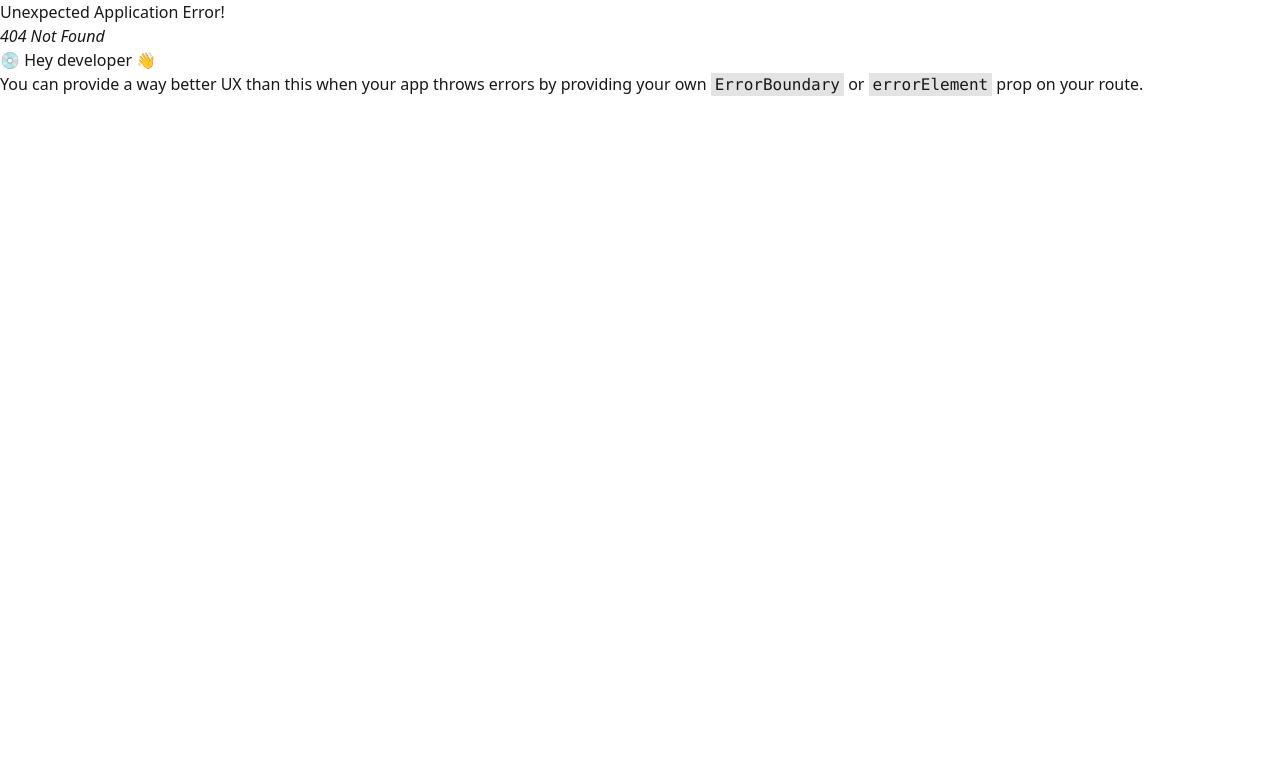
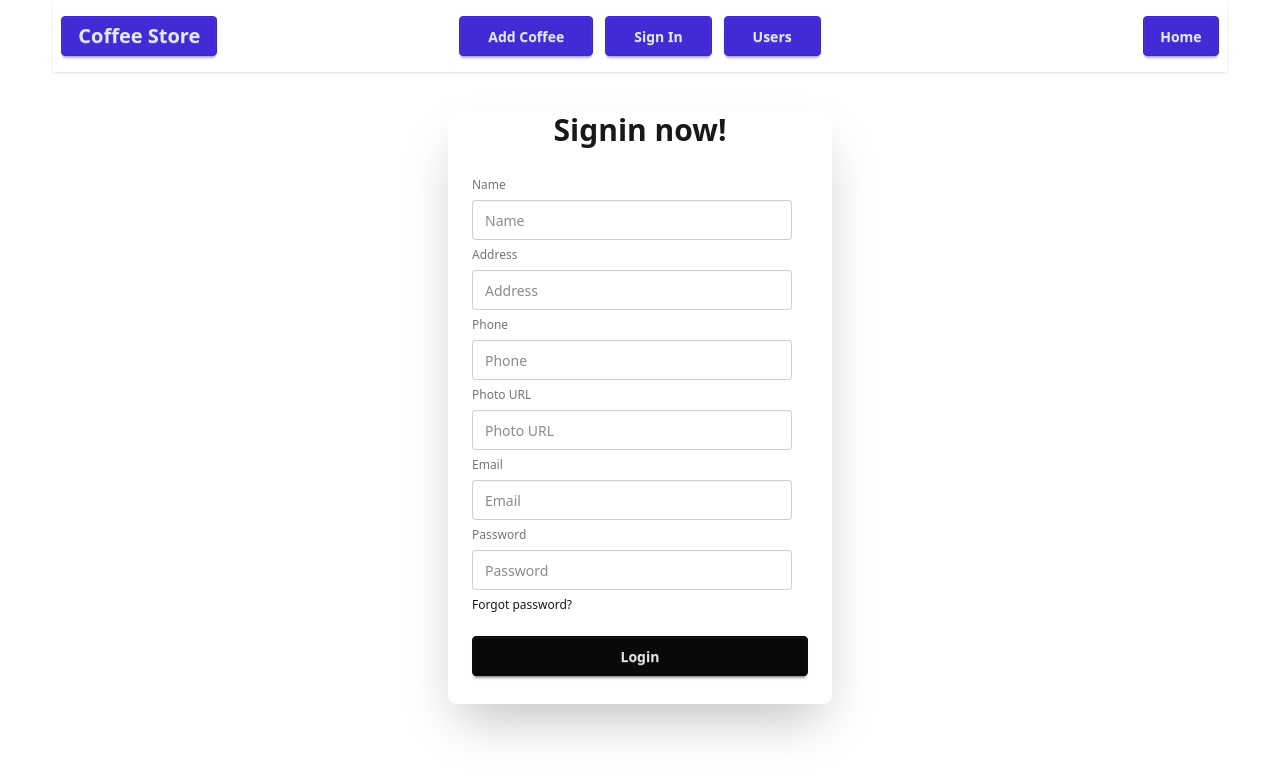
Before and after one commit to mufassir-mahmud/Coffee-Store, a React (Vite) app in the folder coffee-store-client/: page /signIn in a window 1280 px wide. Before the commit this address had no page. Shown: the top 778 px of the page. Built offline with nearby package versions, Linux system fonts and the light colour scheme.

Commit message:
added firebase authintication and users

```diff
--- a/coffee-store-client/package.json
+++ b/coffee-store-client/package.json
@@ -11,6 +11,7 @@
   },
   "dependencies": {
     "@tailwindcss/vite": "^4.1.16",
+    "firebase": "^12.5.0",
     "react": "^19.1.1",
     "react-dom": "^19.1.1",
     "react-icons": "^5.5.0",
--- /dev/null
+++ b/coffee-store-client/src/Context/AuthContext.jsx
@@ -0,0 +1,3 @@
+import { createContext } from "react";
+
+export const AuthContext = createContext()
--- /dev/null
+++ b/coffee-store-client/src/Context/AuthProvider.jsx
@@ -0,0 +1,22 @@
+import React from 'react';
+import { AuthContext } from './AuthContext';
+import { createUserWithEmailAndPassword } from 'firebase/auth';
+import { auth } from '../Firebase/Firebase.init';
+
+const AuthProvider = ({children}) => {
+
+    const createUser = (email,password) =>{
+        return createUserWithEmailAndPassword(auth, email,password)
+    }
+
+    const userInfo = {
+        createUser
+    }
+    return (
+        <AuthContext value={userInfo}>
+            {children}
+        </AuthContext>
+    );
+};
+
+export default AuthProvider;
--- /dev/null
+++ b/coffee-store-client/src/Firebase/Firebase.init.js
@@ -0,0 +1,19 @@
+// Import the functions you need from the SDKs you need
+import { initializeApp } from "firebase/app";
+import { getAuth } from "firebase/auth";
+// TODO: Add SDKs for Firebase products that you want to use
+// https://firebase.google.com/docs/web/setup#available-libraries
+
+// Your web app's Firebase configuration
+const firebaseConfig = {
+  apiKey: "AIzaSyAehYNeHJqIzQk6gaVmww46KY99KKX3AHc",
+  authDomain: "coffees-store-app.firebaseapp.com",
+  projectId: "coffees-store-app",
+  storageBucket: "coffees-store-app.firebasestorage.app",
+  messagingSenderId: "915677589721",
+  appId: "1:915677589721:web:88341d48ff7da26e330ec8"
+};
+
+// Initialize Firebase
+const app = initializeApp(firebaseConfig);
+export  const auth = getAuth(app);
--- a/coffee-store-client/src/components/Header.jsx
+++ b/coffee-store-client/src/components/Header.jsx
@@ -12,8 +12,10 @@ const Header = () => {
       </div>
       <ul
         tabIndex="-1"
-        className="menu menu-sm dropdown-content bg-base-100 rounded-box z-1 mt-3 w-52 p-2 shadow">
-        <li><NavLink to={'/addCoffee'}>Add Coffee</NavLink></li>
+        className="menu menu-sm dropdown-content bg-base-100 rounded-box z-1 mt-3 w-52 p-2 gap-3 shadow">
+        <li className='btn btn-primary'><NavLink to={'/addCoffee'}>Add Coffee</NavLink></li>
+        <li className='btn btn-primary'><NavLink to={'/signIn'}>Sign In</NavLink></li>
+        <li className='btn btn-primary'><NavLink to={'/users'}>Users </NavLink></li>
 
 
 
@@ -22,9 +24,10 @@ const Header = () => {
     <a className="btn btn-primary text-xl">Coffee Store</a>
   </div>
   <div className="navbar-center hidden lg:flex">
-    <ul className="menu menu-horizontal px-1">
+    <ul className="menu menu-horizontal px-1 gap-3">
       <li className='btn btn-primary'><NavLink to={'/addCoffee'}>Add Coffee</NavLink></li>
-
+      <li className='btn btn-primary'><NavLink to={'/signIn'}>Sign In</NavLink></li>
+      <li className='btn btn-primary'><NavLink to={'/users'}>Users </NavLink></li>
     </ul>
   </div>
   <div className="navbar-end">
--- /dev/null
+++ b/coffee-store-client/src/components/SignIn.jsx
@@ -0,0 +1,115 @@
+import React, { useContext } from "react";
+import { AuthContext } from "../Context/AuthContext";
+import Swal from "sweetalert2";
+
+const SignIn = () => {
+  const { createUser } = useContext(AuthContext);
+  console.log(createUser);
+  const handleCreateUser = (e) => {
+    e.preventDefault();
+    const form = e.target;
+    const formData = new FormData(form);
+    const { email, password, ...userInfo } = Object.fromEntries(
+      formData.entries()
+    );
+    const newUser = { ...userInfo, email };
+    console.log(newUser);
+    createUser(email, password)
+      .then((result) => {
+        console.log(result.user);
+        fetch("http://localhost:3001/users", {
+          method: "POST",
+          headers: {
+            "Content-Type": "application/json",
+          },
+          body: JSON.stringify(newUser),
+        })
+          .then((res) => res.json())
+          .then((data) => {
+            if (data.insertedId) {
+              Swal.fire({
+                position: "top-center",
+                icon: "success",
+                title: "User Data has been saved",
+                showConfirmButton: false,
+                timer: 1500,
+              });
+            }
+            form.reset();
+          });
+
+      })
+      .catch((error) => {
+        console.log(error.message);
+      });
+  };
+  return (
+    <div>
+      <div className="card bg-base-100 w-full max-w-sm mx-auto mt-10 shrink-0 shadow-2xl">
+        <h1 className="text-3xl text-center font-bold">Signin now!</h1>
+        <div className="card-body">
+          <form className="fieldset" onSubmit={handleCreateUser}>
+            <label className="label">Name</label>
+            <input
+              type="text"
+              className="input"
+              name="name"
+              required
+              placeholder="Name"
+            />
+            <label className="label">Address</label>
+            <input
+              type="text"
+              className="input"
+              name="address"
+              required
+              placeholder="Address"
+            />
+            <label className="label">Phone</label>
+            <input
+              type="text"
+              className="input"
+              name="phone"
+              required
+              placeholder="Phone"
+            />
+            <label className="label">Photo URL</label>
+            <input
+              type="text"
+              className="input"
+              name="photo"
+              required
+              placeholder="Photo URL"
+            />
+            <label className="label">Email</label>
+            <input
+              type="email"
+              className="input"
+              name="email"
+              required
+              placeholder="Email"
+            />
+            <label className="label">Password</label>
+            <input
+              type="password"
+              className="input"
+              placeholder="Password"
+              name="password"
+              minlength="8"
+              pattern="(?=.*\d)(?=.*[a-z])(?=.*[A-Z]).{8,}"
+              title="Must be more than 8 characters, including number, lowercase letter, uppercase letter"
+            />
+            <div>
+              <a className="link link-hover">Forgot password?</a>
+            </div>
+            <button className="btn btn-neutral mt-4" type="submit">
+              Login
+            </button>
+          </form>
+        </div>
+      </div>
+    </div>
+  );
+};
+
+export default SignIn;
--- /dev/null
+++ b/coffee-store-client/src/components/SignUp.jsx
@@ -0,0 +1,11 @@
+import React from 'react';
+
+const SignUp = () => {
+    return (
+        <div>
+
+        </div>
+    );
+};
+
+export default SignUp;
--- /dev/null
+++ b/coffee-store-client/src/components/Users.jsx
@@ -0,0 +1,71 @@
+import React, { useState } from 'react';
+import { useLoaderData } from 'react-router';
+
+const Users = () => {
+    const initialUsers = useLoaderData();
+    const [users, setUsers] = useState(initialUsers);
+
+    return (
+        <div>
+            <div className="overflow-x-auto">
+  <table className="table">
+    {/* head */}
+    <thead>
+      <tr>
+        <th>
+          <label>
+            <input type="checkbox" className="checkbox" />
+          </label>
+        </th>
+        <th>Name</th>
+        <th>Job</th>
+        <th>Favorite Color</th>
+        <th></th>
+      </tr>
+    </thead>
+    <tbody>
+      {/* row 1 */}
+      {
+        users.map(user => <tr>
+        <th>
+          <label>
+            <input type="checkbox" className="checkbox" />
+          </label>
+        </th>
+        <td>
+          <div className="flex items-center gap-3">
+            <div className="avatar">
+              <div className="mask mask-squircle h-12 w-12">
+                <img
+                  src={user.photo}
+                  alt="Avatar Tailwind CSS Component" />
+              </div>
+            </div>
+            <div>
+              <div className="font-bold">{user.name}</div>
+              <div className="text-sm opacity-50">{user.address}</div>
+            </div>
+          </div>
+        </td>
+        <td>
+          Zemlak, Daniel and Leannon
+          <br />
+          <span className="badge badge-ghost badge-sm">Desktop Support Technician</span>
+        </td>
+        <td>Purple</td>
+        <th>
+          <button className="btn btn-ghost btn-xs">details</button>
+        </th>
+      </tr>)
+      }
+
+    </tbody>
+    {/* foot */}
+
+  </table>
+</div>
+        </div>
+    );
+};
+
+export default Users;
--- a/coffee-store-client/src/main.jsx
+++ b/coffee-store-client/src/main.jsx
@@ -9,6 +9,10 @@ import Home from './components/Home.jsx';
 import AddCoffee from './components/AddCoffee.jsx';
 import UpdateCoffee from './components/UpdateCoffee.jsx';
 import CoffeDetails from './components/CoffeDetails.jsx';
+import SignIn from './components/SignIn.jsx';
+import SignUp from './components/SignUp.jsx';
+import AuthProvider from './Context/AuthProvider.jsx';
+import Users from './components/Users.jsx';
 const router = createBrowserRouter([
   {
     path: "/",
@@ -32,12 +36,28 @@ const router = createBrowserRouter([
         path: '/coffees-details/:id',
         element: <CoffeDetails/>,
         loader: ({params}) => fetch(`http://localhost:3001/coffees/${params.id}`)
+      },
+      {
+        path: '/signIn',
+        element: <SignIn></SignIn>
+      },
+      {
+        path: '/signUp',
+        element: <SignUp/>
+      },
+      {
+        path: '/users',
+        element: <Users/>,
+        loader: () => fetch('http://localhost:3001/users')
       }
     ]
   },
 ]);
 createRoot(document.getElementById('root')).render(
   <StrictMode>
-   <RouterProvider router={router} />
+    <AuthProvider>
+      <RouterProvider router={router} />
+    </AuthProvider>
+
   </StrictMode>,
 )
```
Also changed, not shown: 2 other files (tests, documents, lock files or other folders).
